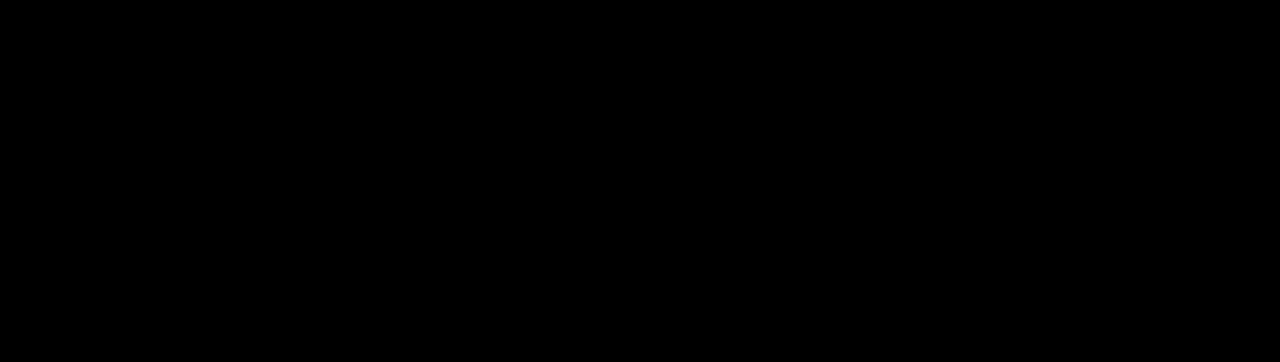
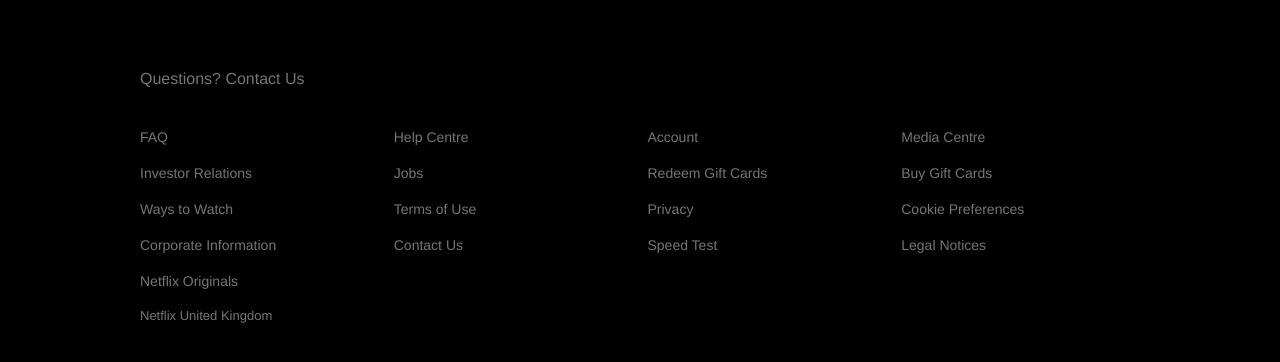
Before and after one commit to amyjaderichards/netflix_clone, a React (Create React App) app in the folder netflix_clone/: page / in a window 1280 px wide. Shown: the part 1253-1615 px from the top of the page. Before the commit the page ends 1237 px from the top, so only its background shows below. Built offline with nearby package versions, Linux system fonts and the light colour scheme.

Commit message:
Finished off the footer component, began working on the Accordion

```diff
--- a/netflix_clone/src/App.js
+++ b/netflix_clone/src/App.js
@@ -1,6 +1,11 @@
 import React from "react";
 import { JumbotronContainer } from './containers/jumbotron';
+import { FooterContainer } from './containers/footer';
 
 export default function App() {
-  return (<JumbotronContainer />);
+  return (<>
+    <JumbotronContainer />
+    <FooterContainer />
+    </>
+  );
 }
--- a/netflix_clone/src/components/footer/styles/footer.js
+++ b/netflix_clone/src/components/footer/styles/footer.js
@@ -16,7 +16,7 @@
 
 export const Row = styled.div`
     display: grid;
-    grid-template-columns: repeat(auto-fill, minmax(230px, 1fr));
+    grid-template-columns: repeat(auto-fill, minmax(210px, 1fr));
     grid-gap: 15px;
 
     @media (max-width: 1000px) {
@@ -33,7 +33,7 @@
 export const Link = styled.a`
     color: #757575;
     margin-bottom: 20px;
-    font-size: 13px;
+    font-size: 14px;
     text-decoration: none;
 `;
 
--- /dev/null
+++ b/netflix_clone/src/containers/footer.js
@@ -0,0 +1,45 @@
+import React from 'react';
+import { Footer } from '../components'
+
+export function FooterContainer() {
+    return(
+        <Footer>
+            <Footer.Title>Questions? Contact Us</Footer.Title>
+            <Footer.Break />
+            <Footer.Row>
+                <Footer.Column>
+                    <Footer.Link href="#">FAQ</Footer.Link>
+                    <Footer.Link href="#">Investor Relations</Footer.Link>
+                    <Footer.Link href="#">Ways to Watch</Footer.Link>
+                    <Footer.Link href="#">Corporate Information</Footer.Link>
+                    <Footer.Link href="#">Netflix Originals</Footer.Link>
+                </Footer.Column>
+
+                <Footer.Column>
+                    <Footer.Link href="#">Help Centre</Footer.Link>
+                    <Footer.Link href="#">Jobs</Footer.Link>
+                    <Footer.Link href="#">Terms of Use</Footer.Link>
+                    <Footer.Link href="#">Contact Us</Footer.Link>
+                </Footer.Column>
+
+                <Footer.Column>
+                    <Footer.Link href="#">Account</Footer.Link>
+                    <Footer.Link href="#">Redeem Gift Cards</Footer.Link>
+                    <Footer.Link href="#">Privacy</Footer.Link>
+                    <Footer.Link href="#">Speed Test</Footer.Link>
+                </Footer.Column>
+
+                <Footer.Column>
+                    <Footer.Link href="#">Media Centre</Footer.Link>
+                    <Footer.Link href="#">Buy Gift Cards</Footer.Link>
+                    <Footer.Link href="#">Cookie Preferences</Footer.Link>
+                    <Footer.Link href="#">Legal Notices</Footer.Link>
+                </Footer.Column>
+            </Footer.Row>
+
+            <Footer.Break />
+            <Footer.Text>Netflix United Kingdom</Footer.Text>
+        </Footer>
+
+    )
+}
```
Also changed, not shown: netflix_clone/src/components/accordion/index.js (added, +36 -0 lines), netflix_clone/src/components/accordion/styles/accordion.js (added).
